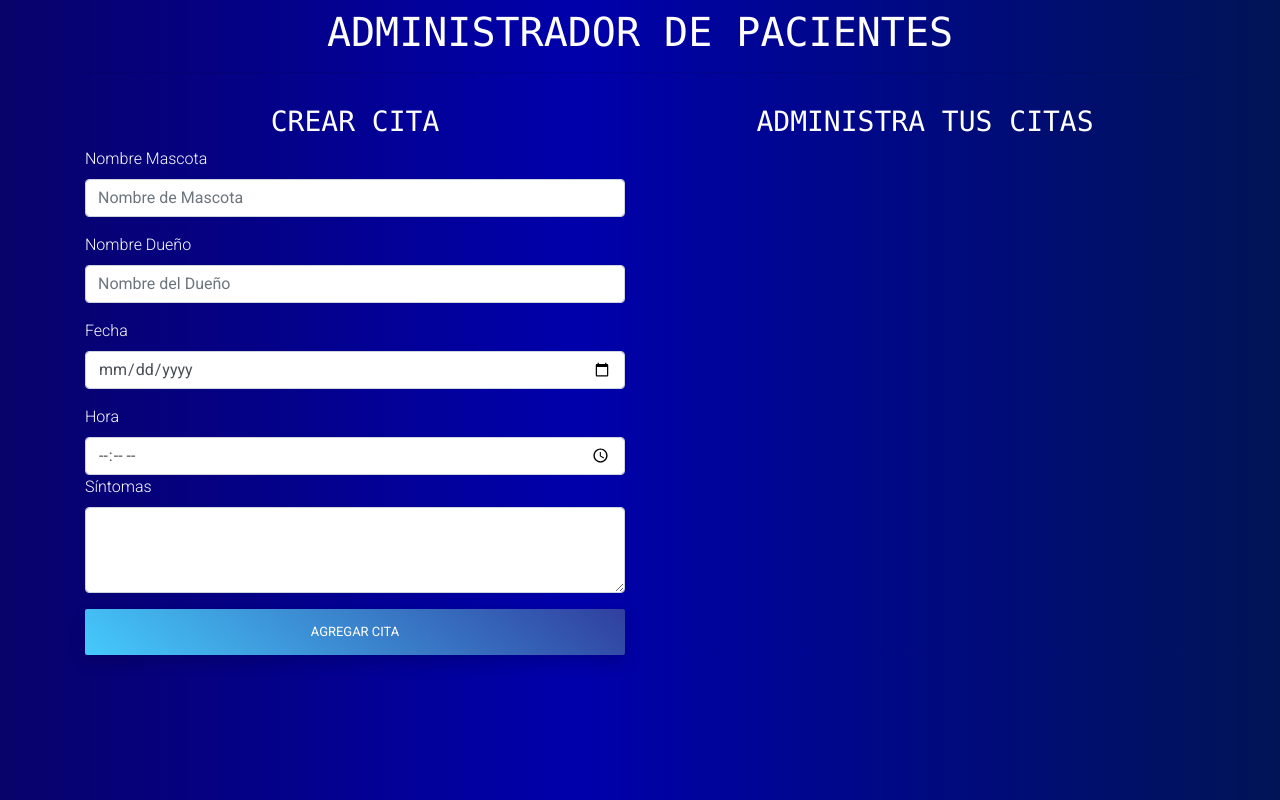
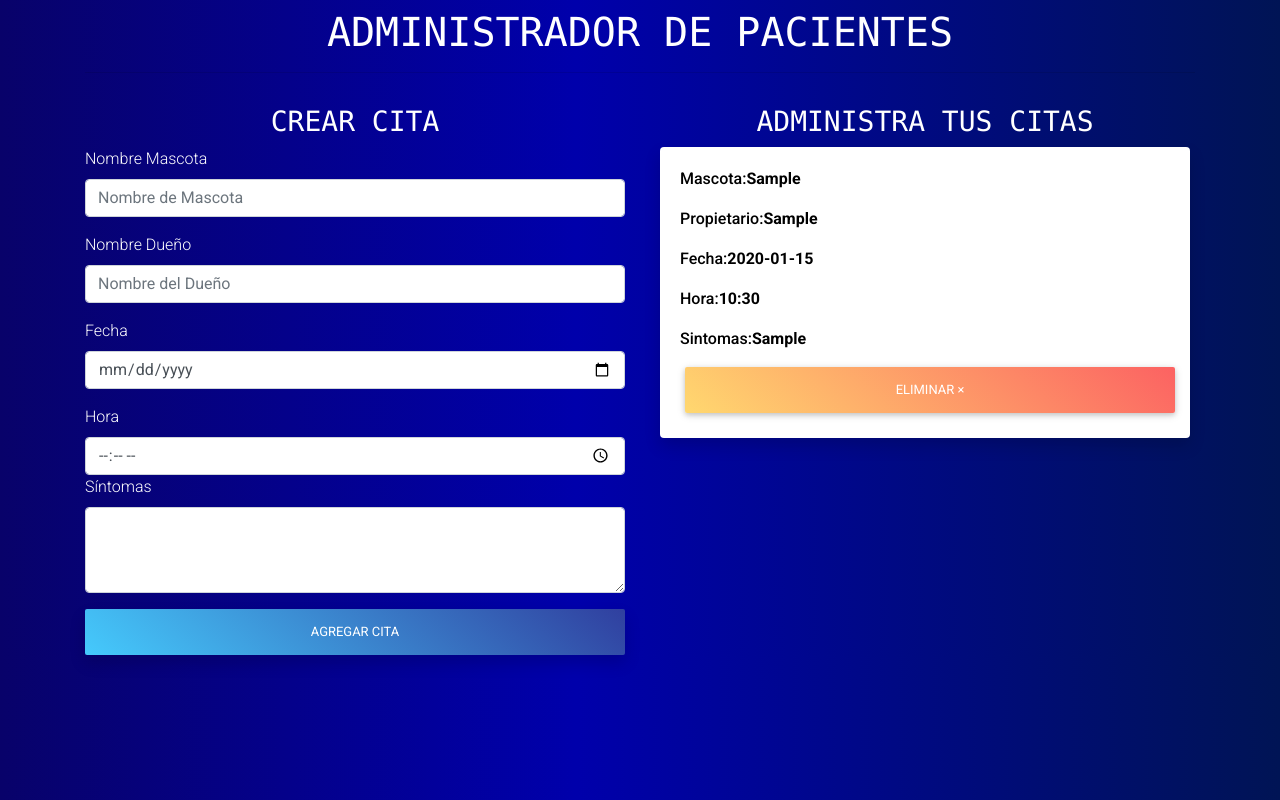
Before and after one commit to freilinjb/citas, a React (Create React App) app: page / in a window 1280 px wide. Both pictures are taken after typing "Sample", "Sample", "2020-01-15", "10:30", "Sample" into the empty fields and a click on the button "AGREGAR CITA". Built offline with nearby package versions, Linux system fonts and the light colour scheme.

Commit message:
agregando cita al componente - cambio entre compnt

```diff
--- a/public/style.css
+++ b/public/style.css
@@ -13,3 +13,11 @@ body {
     color: red;
     text-align: center;
 }
+
+.cita {
+    padding: 20px;
+    margin: 5px;
+    color: rgb(0, 0, 0);
+    font-weight: 600;
+    background-color: white;
+}
--- a/src/App.js
+++ b/src/App.js
@@ -1,5 +1,6 @@
 import React,{Fragment, useState} from 'react';
 import Formulario from './components/Formulario';
+import Cita from './components/Cita';
 
 function App() {
 
@@ -23,6 +24,9 @@ function App() {
           </div>
           <div className="col-lg-6 col-sm-12">
             <h3 className="text-monospace text-center titulo mt-3">ADMINISTRA TUS CITAS</h3>
+            { citas.map( cita =>(
+              <Cita key = {cita.key} cita={cita}/>
+            ))}
           </div>
         </div>
       </div>
--- a/src/components/Cita.jsx
+++ b/src/components/Cita.jsx
@@ -1,13 +1,17 @@
 import React from 'react';
 
-const Cita = () => {
+const Cita = (props) => {
+
+    const { cita } = props;
+    const { mascota, propietario, fecha, hora, sintomas } = cita;
+
     return (
         <div className="cita rounded shadow">
-            <p><strong>Mascota:</strong><span></span></p>
-            <p><strong>Propietario:</strong><span></span></p>
-            <p><strong>Fecha:</strong><span></span></p>
-            <p><strong>Hora:</strong><span></span></p>
-            <p><strong>Sintomas:</strong><span></span></p>
+            <p><strong>Mascota:</strong><span>{mascota}</span></p>
+            <p><strong>Propietario:</strong><span>{propietario}</span></p>
+            <p><strong>Fecha:</strong><span>{fecha}</span></p>
+            <p><strong>Hora:</strong><span>{hora}</span></p>
+            <p><strong>Sintomas:</strong>{sintomas}<span></span></p>
             <button className="btn peach-gradient btn-block">Eliminar ×</button></div>
      );
 }
```
